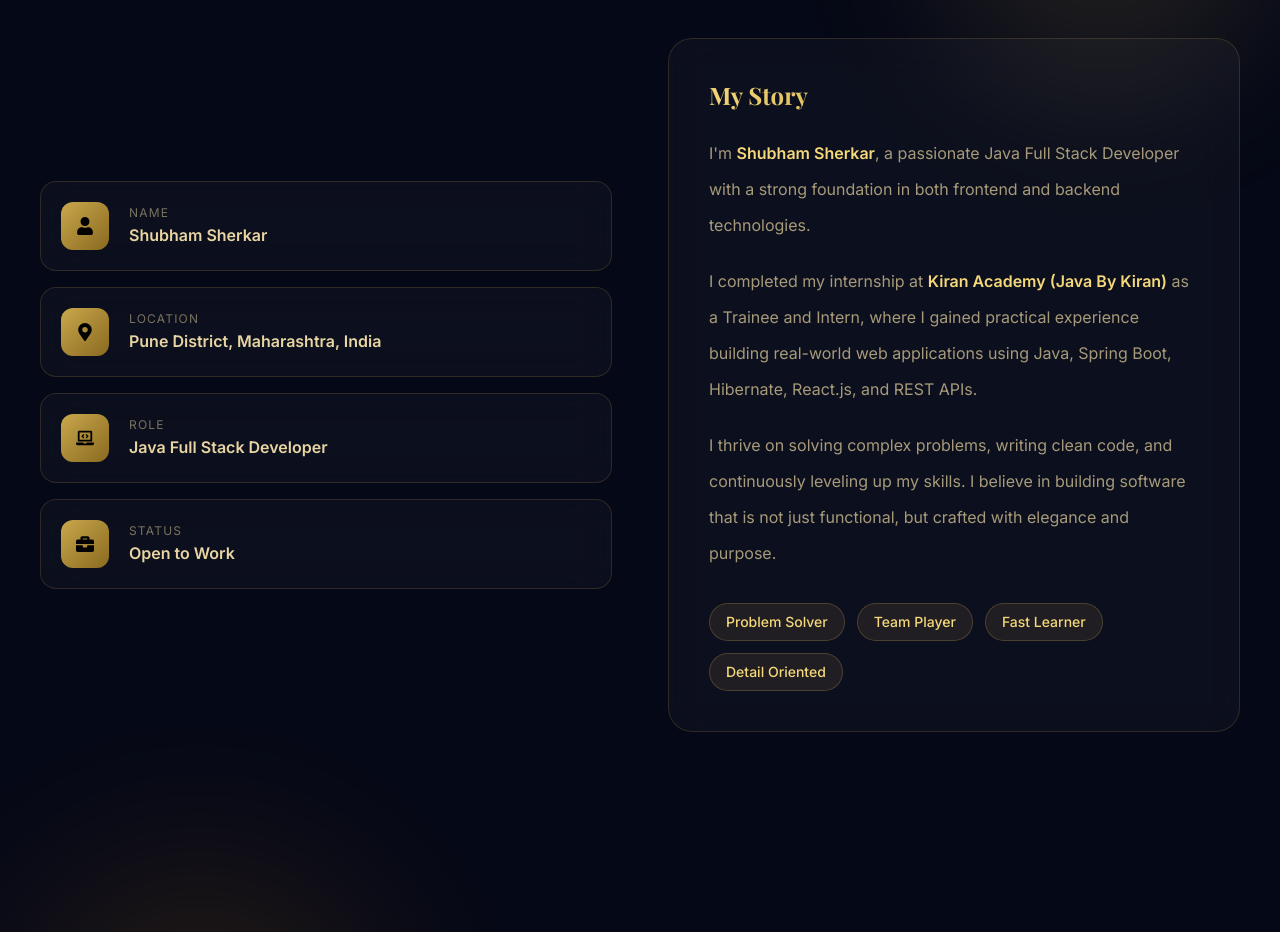
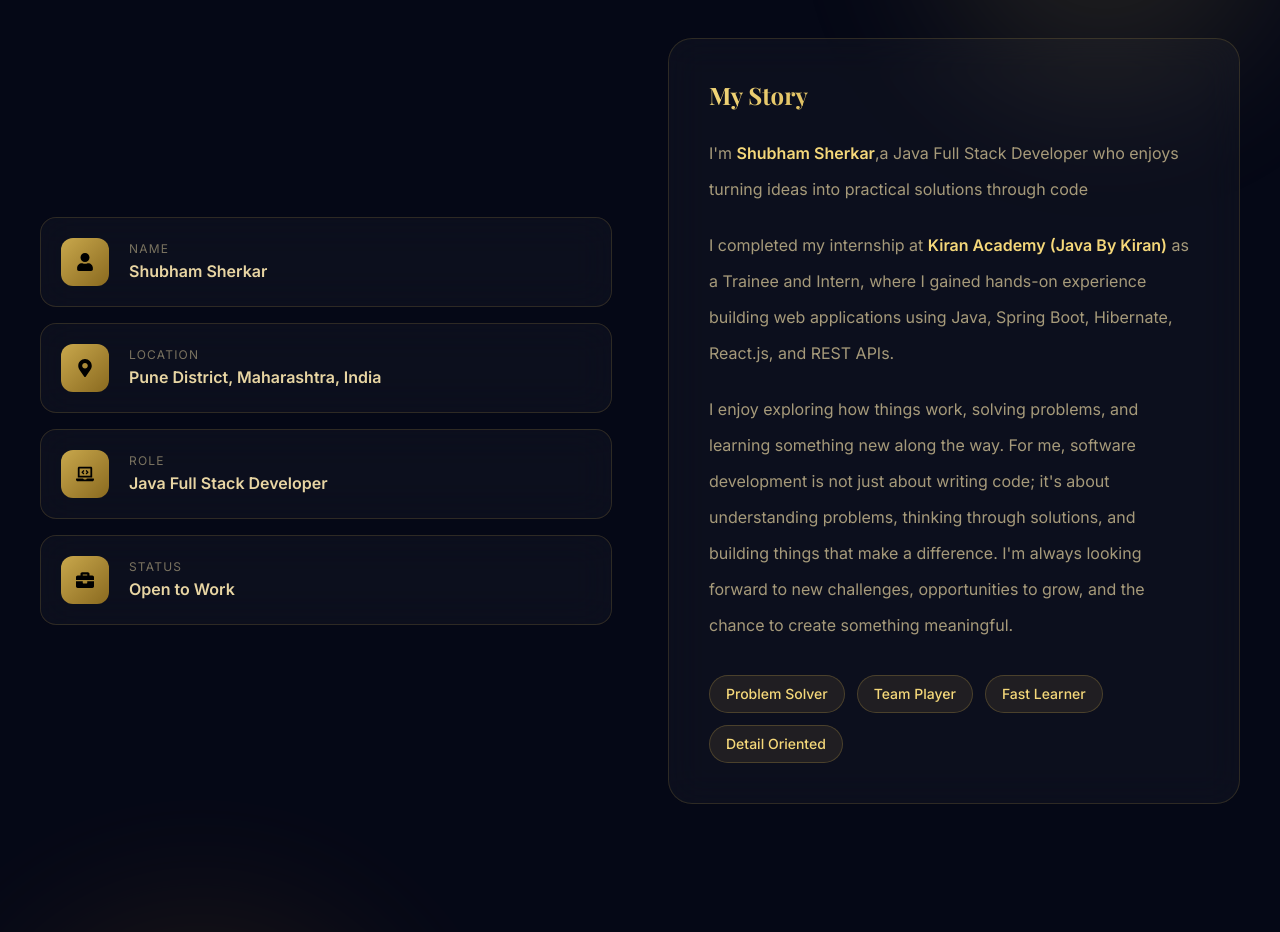
Before and after one commit to Sherkar/Shubham-Portfolio, a React (Vite) app: page / in a window 1280 px wide. Shown: the part 1020-1952 px from the top of the page. Built offline with nearby package versions, Linux system fonts and the light colour scheme.

Commit message:
Update About.jsx

```diff
--- a/src/components/About.jsx
+++ b/src/components/About.jsx
@@ -77,19 +77,18 @@ function About() {
           </h3>
 
           <p className="text-[#e8d5a3]/70 leading-9 text-base">
-            I'm <span className="text-[#f5d87a] font-semibold">Shubham Sherkar</span>, a passionate
-            Java Full Stack Developer with a strong foundation in both frontend and backend technologies.
+            I'm <span className="text-[#f5d87a] font-semibold">Shubham Sherkar</span>,a Java Full Stack Developer who enjoys turning ideas into practical solutions through code
           </p>
 
           <p className="text-[#e8d5a3]/70 leading-9 text-base mt-5">
             I completed my internship at <span className="text-[#f5d87a] font-semibold">Kiran Academy (Java By Kiran)</span> as
-            a Trainee and Intern, where I gained practical experience building real-world web applications
-            using Java, Spring Boot, Hibernate, React.js, and REST APIs.
+            a Trainee and Intern, where I gained hands-on experience building web applications using Java, Spring Boot, Hibernate, React.js, and REST APIs.
           </p>
 
           <p className="text-[#e8d5a3]/70 leading-9 text-base mt-5">
-            I thrive on solving complex problems, writing clean code, and continuously leveling up my skills.
-            I believe in building software that is not just functional, but crafted with elegance and purpose.
+            I enjoy exploring how things work, solving problems, and learning something new along the way. For me, software development is not just about writing code; it's about understanding problems, thinking through solutions, and building things that make a difference.
+
+            I'm always looking forward to new challenges, opportunities to grow, and the chance to create something meaningful.
           </p>
 
           <div className="flex flex-wrap gap-3 mt-8">
```
